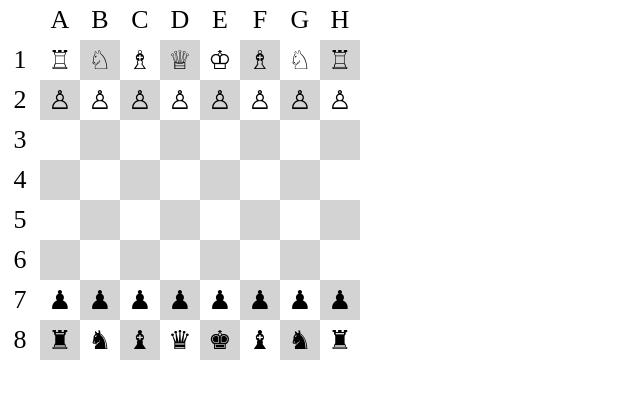
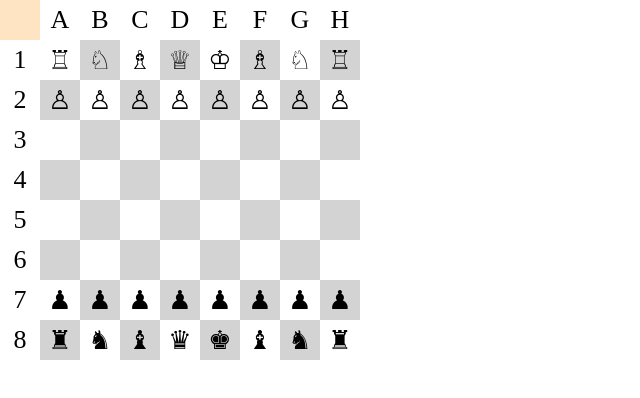
Before and after one commit to psicho/JavaScript, a plain HTML site: page HomeWork8/index.html in a window 1280 px wide. Shown: the whole page, without its empty margins (0-640 px from the left). Drawn offline with Linux system fonts and the light colour scheme.

Commit message:
Сделано выделение элементов в ДЗ 8

```diff
--- a/HomeWork8/HomeWork8.js
+++ b/HomeWork8/HomeWork8.js
@@ -4,7 +4,11 @@ console.log('Домашнее задание 8:');
 
 
 window.onload = function () {
-
+    function clickni () {
+        console.log(this.id);
+        var dir;
+        dir = this.innerText;
+    }
     function chess1 () {
         var div = document.createElement('div');
         var table = document.createElement('table');
@@ -23,6 +27,8 @@ window.onload = function () {
             for (var i = 1; i < tdsearch.length; i++) {
                 j++;
                 if (tdsearch[j].innerText == '' || !(numchar.includes(tdsearch[j].innerText))) {
+                    tdsearch[j].id = j;
+                    tdsearch[j].onclick = clickni;
                     if (i % 2 != 0) {
                         tdsearch[j].style.backgroundColor = 'lightgrey';
                     }
@@ -34,7 +40,4 @@ window.onload = function () {
         }
     }
     chess1();
-    function clickni () {
-
-    }
 }
--- a/HomeWork8/style.css
+++ b/HomeWork8/style.css
@@ -16,6 +16,12 @@ td {
     color: black;
 }
 
+tr td:hover {
+    z-index: 100;
+    background-color: bisque !important;
+    cursor: default;
+}
+
 h1 {
     text-decoration: inherit;
 /*    text-decoration: underline;*/
```
